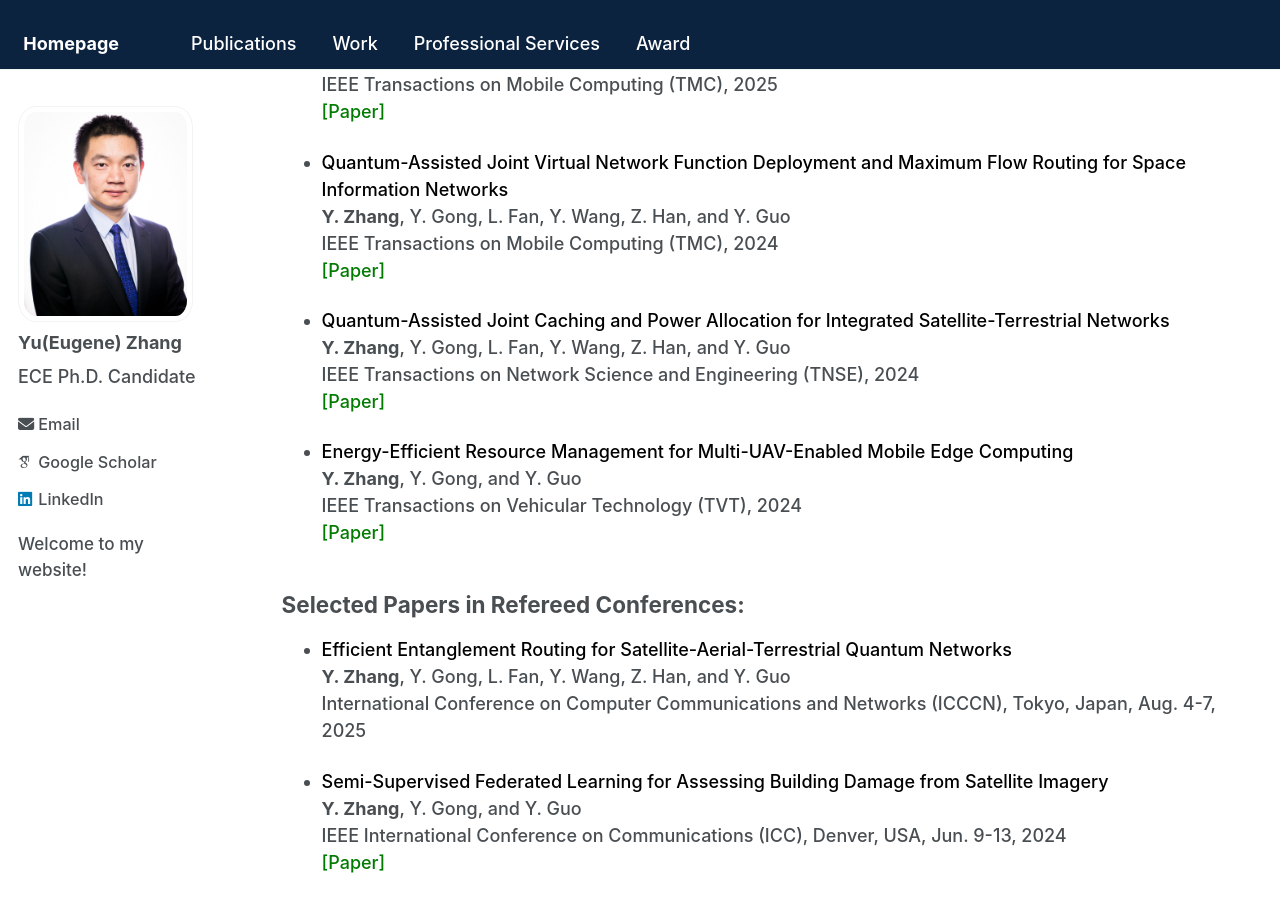
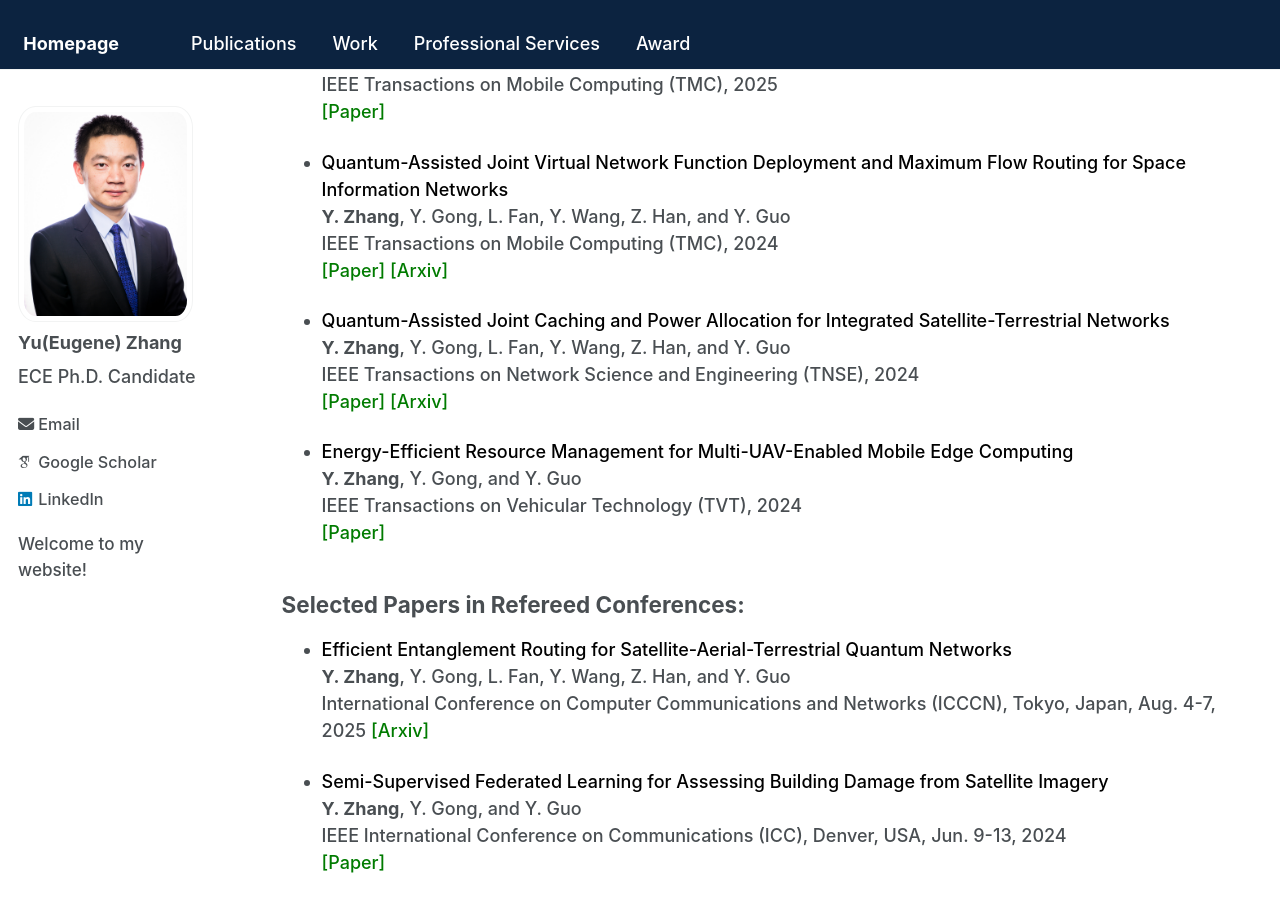
Before and after one commit to Yu-Zhang-Eugene/yu-zhang-eugene.github.io, a Jekyll site: the page built from _pages/publications.md, in a window 1280 px wide and 900 px high, scrolled down 279 px. Built offline with Jekyll 4.4.1, drawn with Linux system fonts in a browser that asks for light colours; some web fonts are replaced; a script that is not in the unit is left out.

Commit message:
modified:   _includes/sidebar.html 	modified:   _pages/publications.md

```diff
--- a/_includes/sidebar.html
+++ b/_includes/sidebar.html
@@ -31,7 +31,7 @@
   </p>
 
   <!-- Centered globe container -->
-  <div style="width: 160px; height: 160px; margin: 1em auto 0 auto; text-align: left;">
+  <div style="width: 160px; height: 160px;">
     <script type="text/javascript"
             id="clstr_globe"
             src="//clustrmaps.com/globe.js?d=zKc_Tje-V2kL8v3E5VNlmje6haTJwfpaiZ3kF1SPXCg">
--- a/_pages/publications.md
+++ b/_pages/publications.md
@@ -19,11 +19,13 @@ Selected Papers in Refereed Journals:
   __Y. Zhang__, Y. Gong, L. Fan, Y. Wang, Z. Han, and Y. Guo
   IEEE Transactions on Mobile Computing (TMC), 2024
   <a href="https://ieeexplore.ieee.org/document/10691643" style="color: #007b00; text-decoration: none;">[Paper]</a>
+  <a href="https://arxiv.org/abs/2409.13508" style="color: #007b00; text-decoration: none;">[Arxiv]</a>
 
 - <span style="color: black;"> Quantum-Assisted Joint Caching and Power Allocation for Integrated Satellite-Terrestrial Networks </span>
   __Y. Zhang__, Y. Gong, L. Fan, Y. Wang, Z. Han, and Y. Guo
   IEEE Transactions on Network Science and Engineering (TNSE), 2024
   <a href="https://ieeexplore.ieee.org/document/10614917" style="color: #007b00; text-decoration: none;">[Paper]</a>
+  <a href="https://arxiv.org/abs/2312.14448" style="color: #007b00; text-decoration: none;">[Arxiv]</a>
 
 - <span style="color: black;"> Energy-Efficient Resource Management for Multi-UAV-Enabled Mobile Edge Computing </span>
   __Y. Zhang__, Y. Gong, and Y. Guo
@@ -37,6 +39,7 @@ Selected Papers in Refereed Conferences:
 - <span style="color: black;"> Efficient Entanglement Routing for Satellite-Aerial-Terrestrial Quantum Networks </span>
   __Y. Zhang__, Y. Gong, L. Fan, Y. Wang, Z. Han, and Y. Guo
 International Conference on Computer Communications and Networks (ICCCN), Tokyo, Japan, Aug. 4-7, 2025
+<a href="https://arxiv.org/abs/2409.13517" style="color: #007b00; text-decoration: none;">[Arxiv]</a>
 
 - <span style="color: black;"> Semi-Supervised Federated Learning for Assessing Building Damage from Satellite Imagery </span>
   __Y. Zhang__, Y. Gong, and Y. Guo
```
